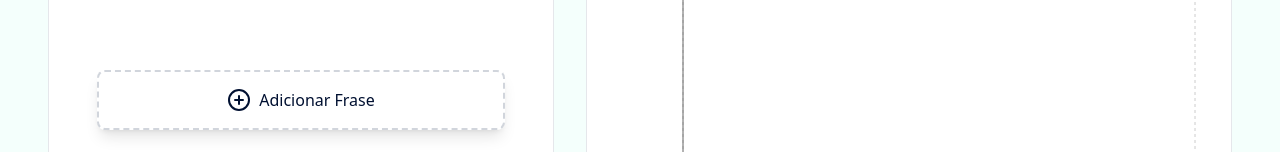
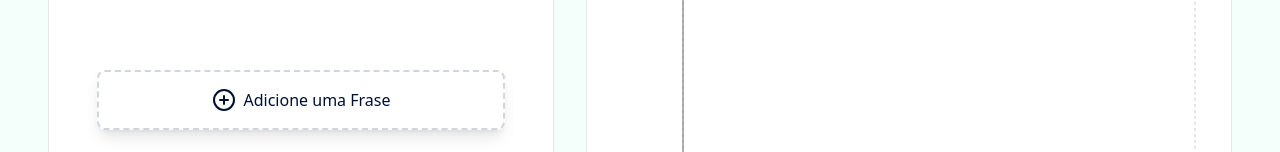
Before and after one commit to LucMazarJR/visual_embedding, a Next.js app in the folder front/: page /workspace in a window 1280 px wide. Shown: the part 800-952 px from the top of the page. Built offline with nearby package versions, Linux system fonts and the light colour scheme.

Commit message:
feat: add phrases limit in front end

```diff
--- a/front/app/_components/buttons/add_button.tsx
+++ b/front/app/_components/buttons/add_button.tsx
@@ -1,4 +1,4 @@
-import { CirclePlus } from "lucide-react";
+import { CirclePlus, X } from "lucide-react";
 
 type AddButtonProps = {
   addFunc: () => void;
@@ -6,18 +6,14 @@ type AddButtonProps = {
 };
 
 export default function AddButton({ addFunc, len }: AddButtonProps) {
-  if (len < 10) {
   return (
     <button
-        className="w-full flex cursor-pointer items-center justify-center gap-2 rounded-lg border-2 border-dashed border-gray-300 bg-white p-2 py-4 font-medium shadow-lg hover:bg-gray-50"
+      className={"w-full flex items-center justify-center gap-2 rounded-lg border-2 border-gray-300 p-2 py-4 font-medium shadow-lg transition-colors ease-in-out duration-150" + ((len >= 10) ? " bg-gray-200 cursor-not-allowed" : " hover:bg-gray-50 border-dashed cursor-pointer")}
       type="button"
       onClick={addFunc}
     >
-        <CirclePlus />
-        Adicionar Frase
+      {len >= 10 ? <X/> : <CirclePlus />}
+      {len >= 10 ? ("Limite de frases atingido") : "Adicione uma Frase"}
     </button>
   );
 }
-
-  return null;
-}
```
Lines whose indentation alone changed are shown as unchanged.
